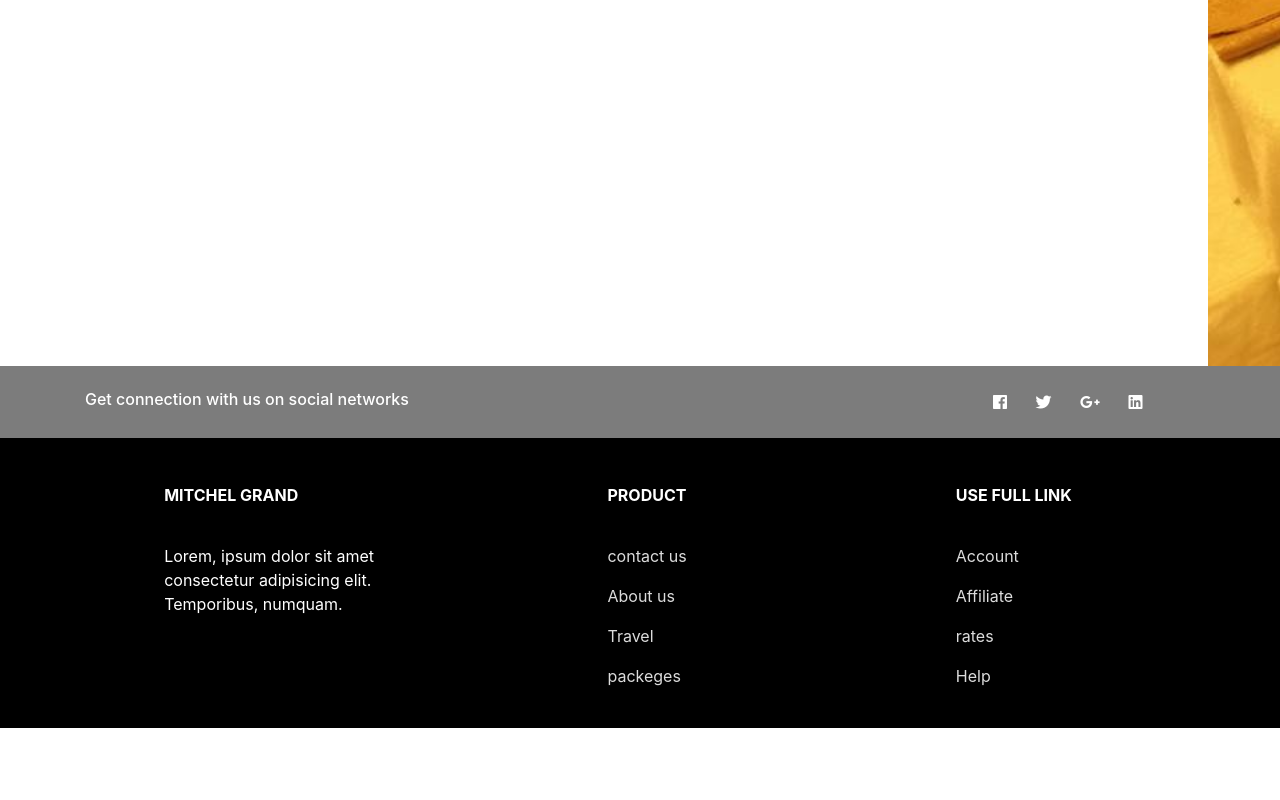
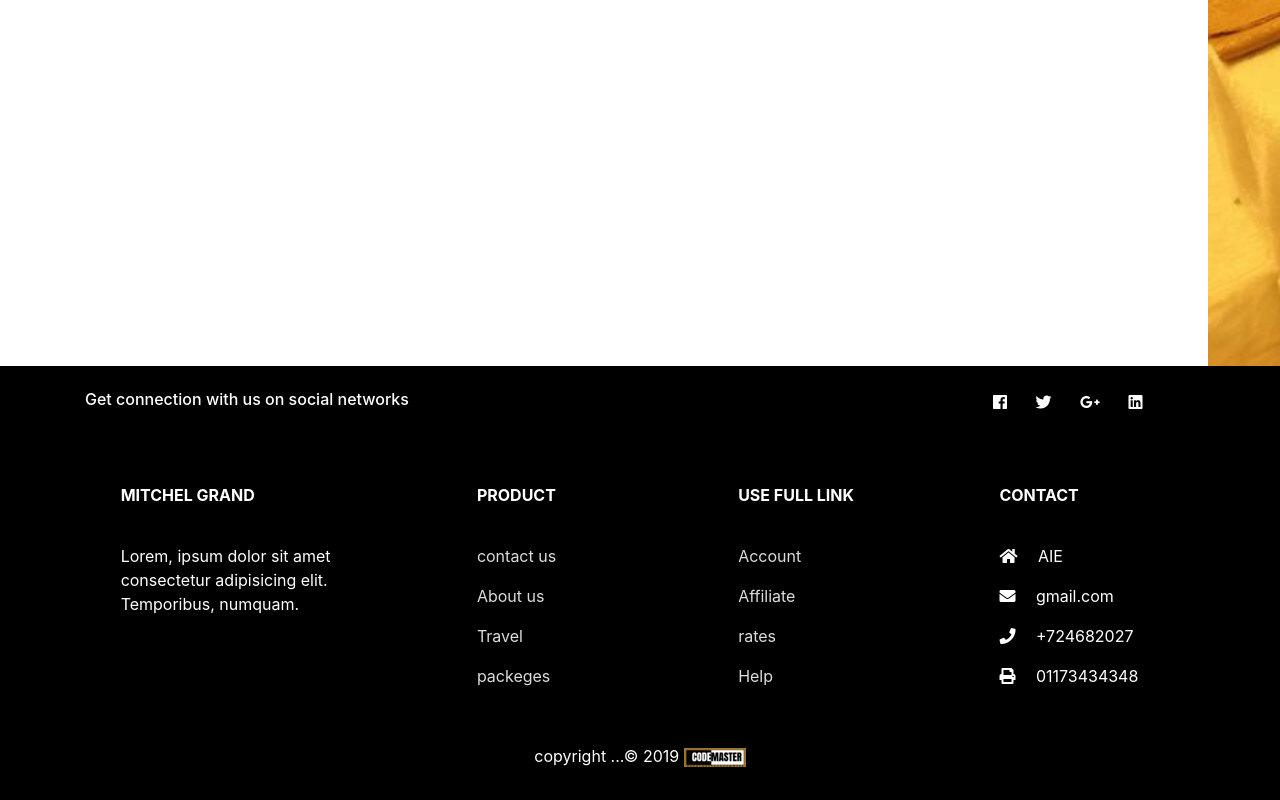
Before and after one commit to bgprabath/hotel101, a plain HTML site: page index.html in a window 1280 px wide. Shown: the part 1442-2242 px from the top of the page. Before the commit the page ends 2170 px from the top, so only its background shows below. Drawn offline with nearby package versions, Linux system fonts and the light colour scheme; some icons are missing.

Commit message:
csschange

```diff
--- a/index.html
+++ b/index.html
@@ -180,7 +180,37 @@
                           <a href="#">Help</a>
                         </p>
                       </div>
+
+                      <div class="col-md-3 col-lg-2 col-xl-2 mx-auto mb-4">
+                        <h6 class="text-uppercase font-weight-bold">contact</h6>
+                        <hr class="deep-purple accent-2 mb-4 mt-0 d-inline-block mx-auto" style="width: 60px;">
+                        <p>
+                         <i class="fas fa-home mr-3"></i>
+                         AIE
+                        </p>
+
+                        <p>
+                          <i class="fas fa-envelope mr-3"></i>
+                         gmail.com
+                         </p>
+
+                         <p>
+                          <i class="fas fa-phone mr-3"></i>
+                          +724682027
+                         </p>
+
+                         <p>
+                          <i class="fas fa-print mr-3"></i>
+                         01173434348
+                         </p>
+
+                      </div>
                     </div>
+                </div>
+
+                <!--copyright-->
+                <div class="footer-copyright text-center py-3" style="background-color: black;">
+                    <p>copyright ...&copy <span id="year"></span> <img src="./img/Webp.net-resizeimage.png" alt=""></p>
                 </div>
 
  </footer>
--- a/style/mystyle.css
+++ b/style/mystyle.css
@@ -1,5 +1,5 @@
 a{
-    color: gainsboro
+    color: gainsboro;
 }
 
 #nav{
@@ -7,10 +7,12 @@ a{
 }
 
 .social-link{
-background-color: rgb(124,124,124);
+background-color: black;
 
 }
 
 .page-footer{
     background-color: black;
 }
+
+.main-footer
```
